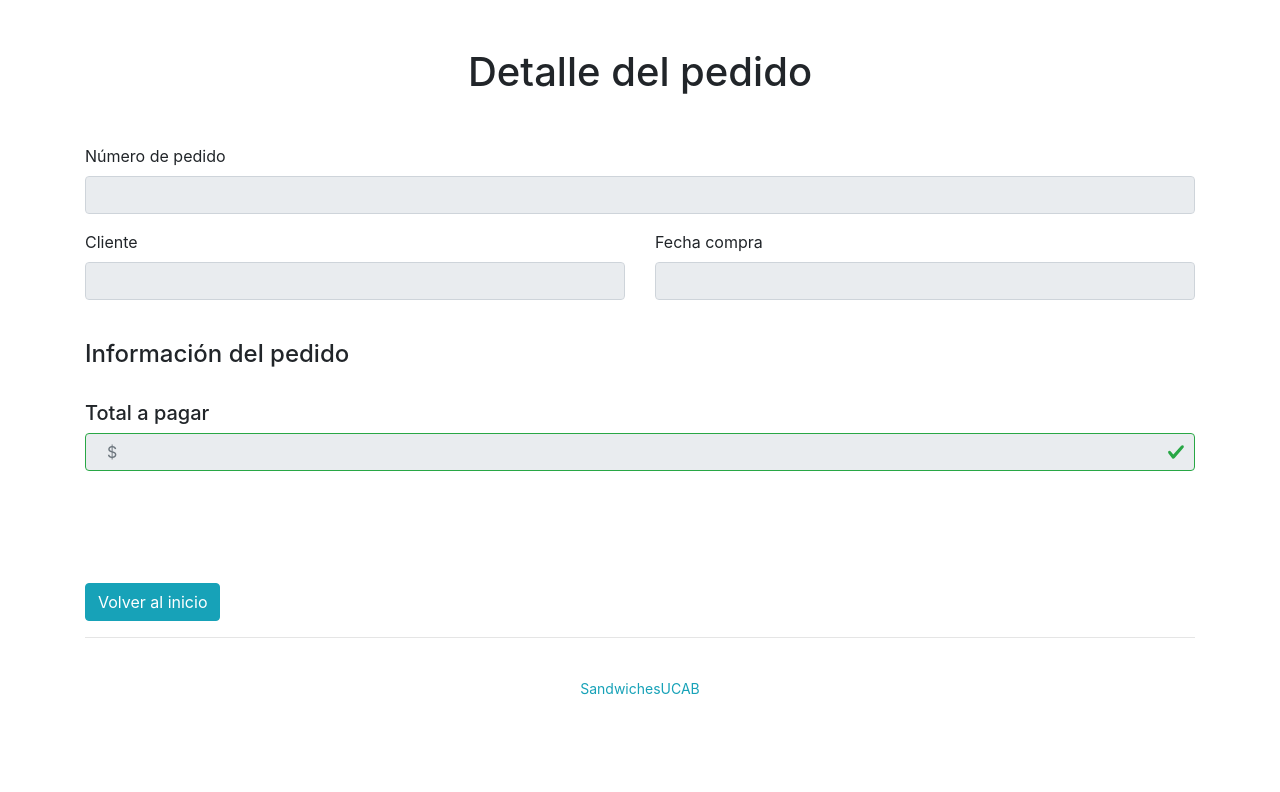
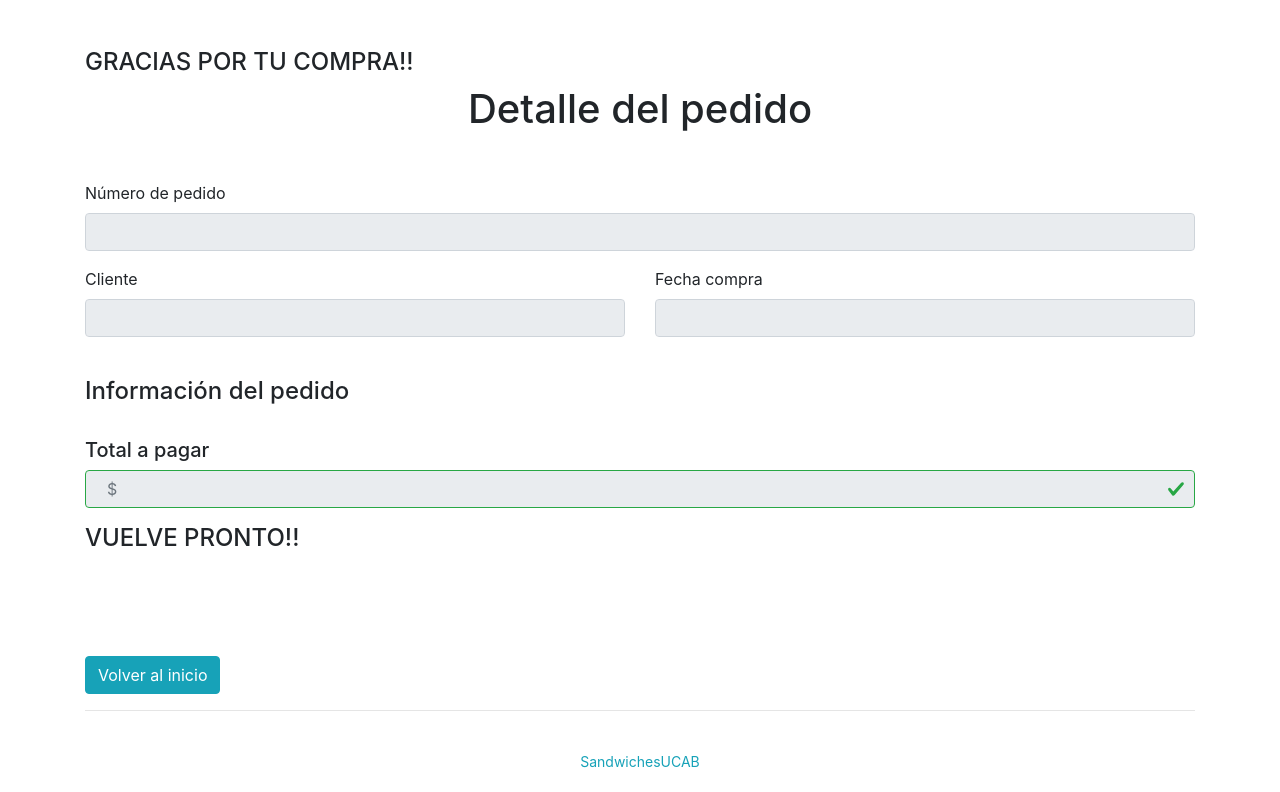
Before and after one commit to aandradel19/SandwichesUcab2daEntrega, a Django app: page /home/graciasVuelvaPronto/ in a window 1280 px wide. Shown: the top 792 px of the page. Before the commit the page ends 695 px from the top, so only its background shows below. Run offline with Django 3.2, Linux system fonts and the light colour scheme; some libraries are stand-ins or nearby versions.

Commit message:
mensaje de gracias vuelava pronto

```diff
--- a/SandwichesUcab_App/Home/Templates/graciasVuelvaPronto.html
+++ b/SandwichesUcab_App/Home/Templates/graciasVuelvaPronto.html
@@ -18,7 +18,10 @@
 <div class="container py-5">
     <div class="row">
         <div class="col-md-12">
+
+            <h4>GRACIAS POR TU COMPRA!!</h4>
             <h1 class="text-center mb-5">Detalle del pedido</h1>
+
             <div>
 
                 <form>
@@ -97,8 +100,10 @@
                         <h5>Total a pagar</h5>
                         <input class="form-control is-valid" type="text" placeholder="{{ pedido.costo_total }}  $" readonly>
                     </div>
+
                 </div>
                </form>
+               <h4>VUELVE PRONTO!!</h4>
             </div>
             <!--/row-->
         <br><br><br><br>
```
